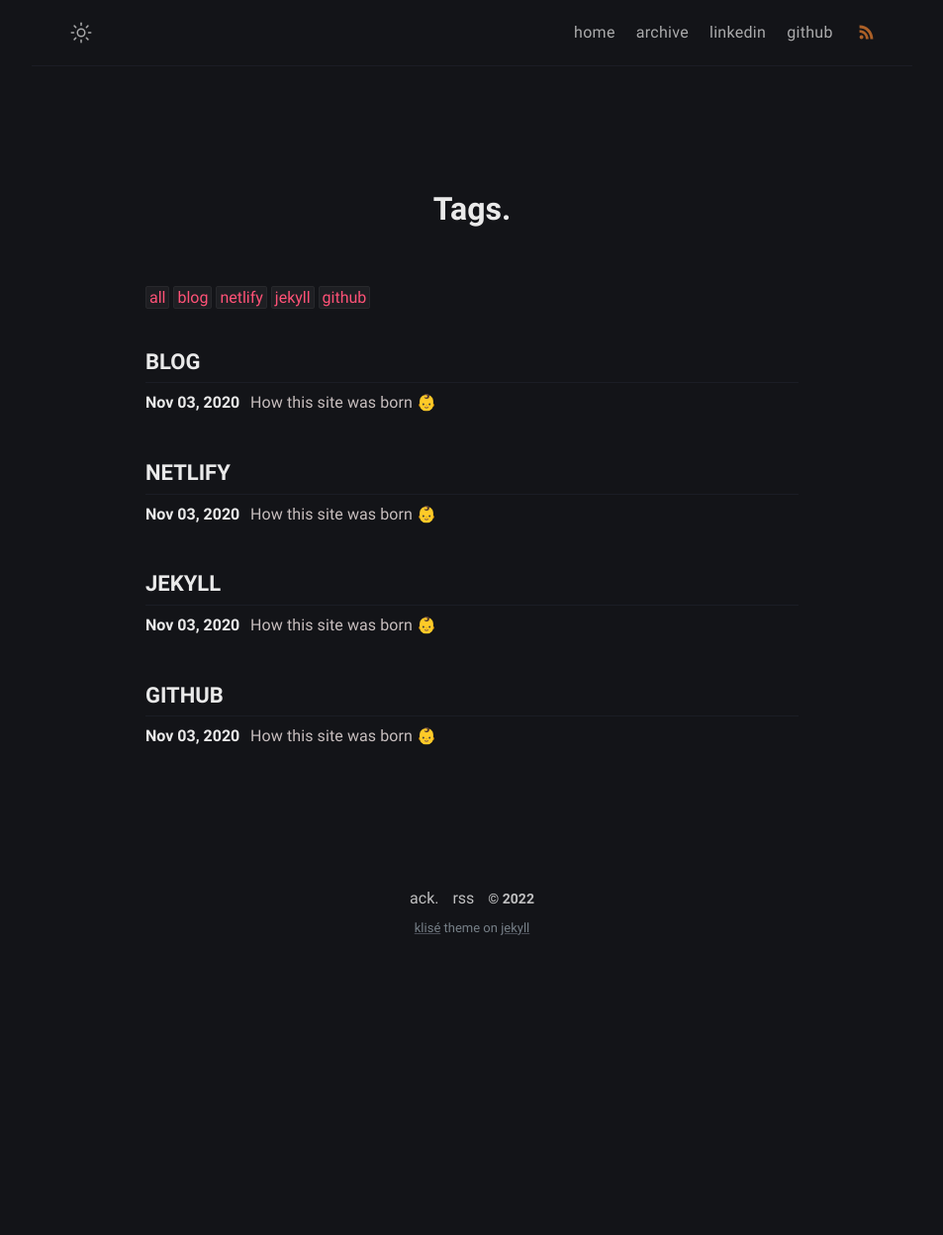
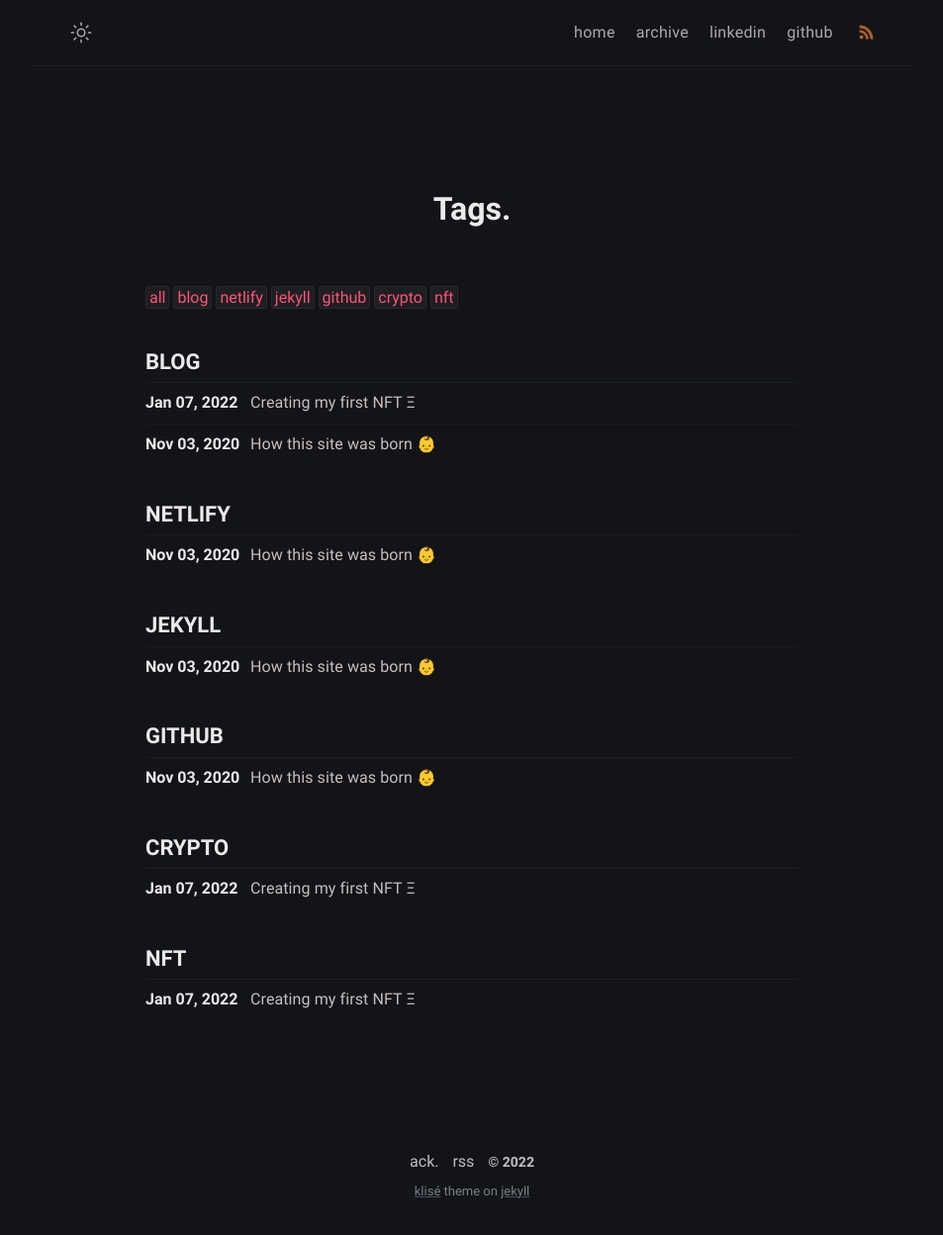
Before and after one commit to patrickshiel/patrickshiel.github.io, a Jekyll site: the page built from tags.html, in a window 1280 px wide. Shown: the whole page at 99% size, without its empty margins (163-1116 px from the left). Built offline with Jekyll 4.4.1, drawn with Linux system fonts in a browser that asks for light colours; a script that is not in the unit is left out; before the commit the page ends 982 px from its top, so only the background shows below that.

Commit message:
Adding NFT Post

```diff
--- a/_includes/header.html
+++ b/_includes/header.html
@@ -161,4 +161,6 @@
   <meta name="theme-color" content="#2c2c2c" />
 
   <link rel="stylesheet" href="/assets/css/style.css" />
+  <script src="https://unpkg.com/embeddable-nfts/dist/nft-card.min.js"></script>
+  {% include analytics.html %}
 </head>
--- a/_layouts/default.html
+++ b/_layouts/default.html
@@ -3,9 +3,6 @@ layout: compress
 ---
 <!DOCTYPE html>
 <html lang="{{ page.lang | default: site.lang | default: " en " }}">
-  <head>
-    {% include analytics.html %}
-  </head>
 {% include header.html %}
 
 <body data-theme="{{ site.mode }}" class="notransition">
--- /dev/null
+++ b/_posts/nft/2022-01-07-creating-my-first-nft.md
@@ -0,0 +1,14 @@
+---
+title: Creating my first NFT Ξ
+date: 2022-01-07 22:18:00 +11:00
+modified: 2022-01-07 22:18:00 +11:00
+tags: [blog, crypto, nft]
+description: Creating a first Non Fungible Token for educational purposes
+---
+
+#### Louis Ferrigno Shiel NFT Card
+
+<nft-card
+    contractAddress="0x2953399124f0cbb46d2cbacd8a89cf0599974963"
+    tokenId="34475283488559777019052744735013455612095079511127522167463260522283259658241">
+</nft-card>
```
Also changed, not shown: 11 other files.
